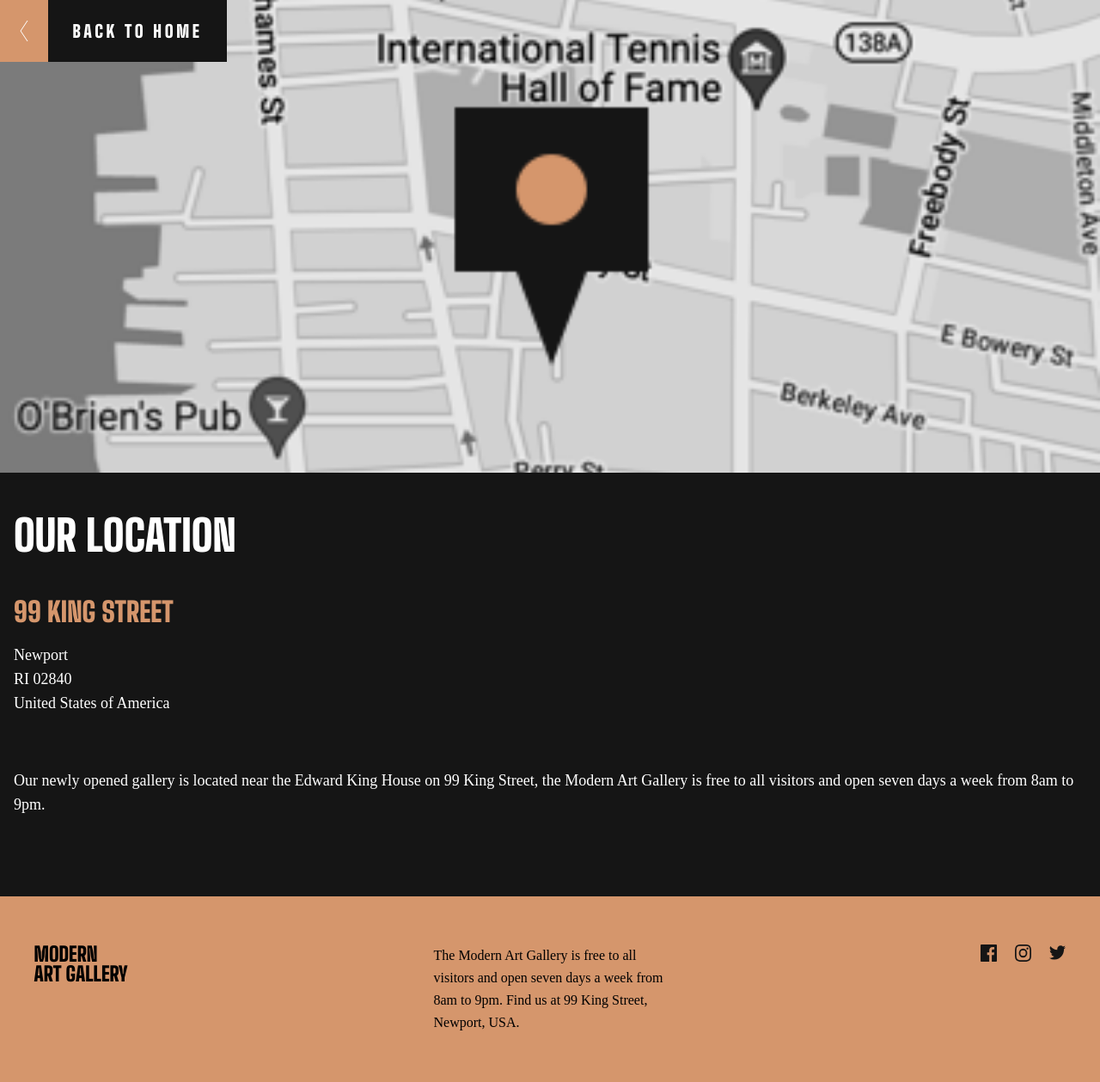
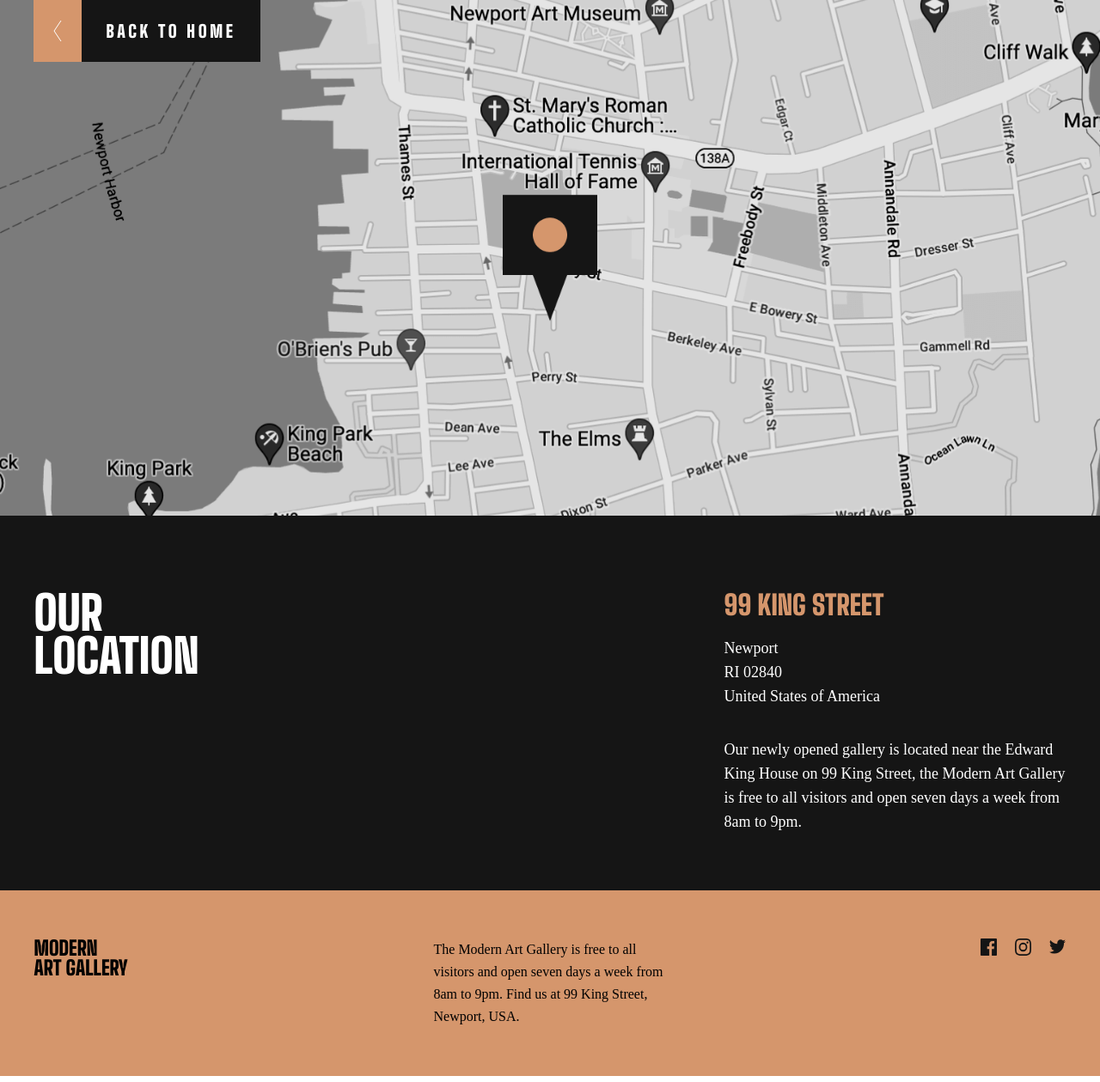
Before and after one commit to Jason-Donmoyer/Art-Gallery-Website, a plain HTML site: page location.html in a window 1280 px wide. Shown: the whole page at 86% size. Drawn offline with Linux system fonts and the light colour scheme.

Commit message:
CSS: -CSS: --styles for location.html for tablet devices

```diff
--- a/css/styles.css
+++ b/css/styles.css
@@ -379,6 +379,7 @@ h1, h2, h3, h4 {
   padding-top: 2.666667rem;
   padding-bottom: 2.666667rem;
   font-size: 2.777778rem;
+  line-height: 2.5rem;
   color: var(--white);
 }
 
@@ -620,7 +621,48 @@ h1, h2, h3, h4 {
   }
 
 
-  /* Social Icons Container */
+/*##############################*/
+    /* LOCATION PAGE STYLES */
+/*##############################*/
+
+
+/* Map Container */
+.map-container {
+  height: 33.333333rem;
+  background-image: url(../assets/tablet/image-map@2x.png);
+}
+
+
+/* Back To Home Button */
+.back-to-home-btn-container {
+  margin-left: 2.166667rem;
+}
+
+
+/* Gallery Location Info Container */
+.gallery-location-info-container {
+  height: 24.222222rem;
+  padding: 4.888889rem 2.194444rem 4.444444rem 2.194444rem;
+  display: flex;
+  justify-content: space-between;
+}
+
+
+/* Gallery Location h1 */
+.gallery-location-header {
+  width: 12.388889rem;
+  padding: 0;
+  font-size: 3.055556rem;
+  line-height: 2.777778rem;
+}
+
+
+/* Gallery Address Container */
+.gallery-address-container {
+  /* height: 14.888889rem; */
+  width: 22.111111rem;
+}
+
 
 
 
```
